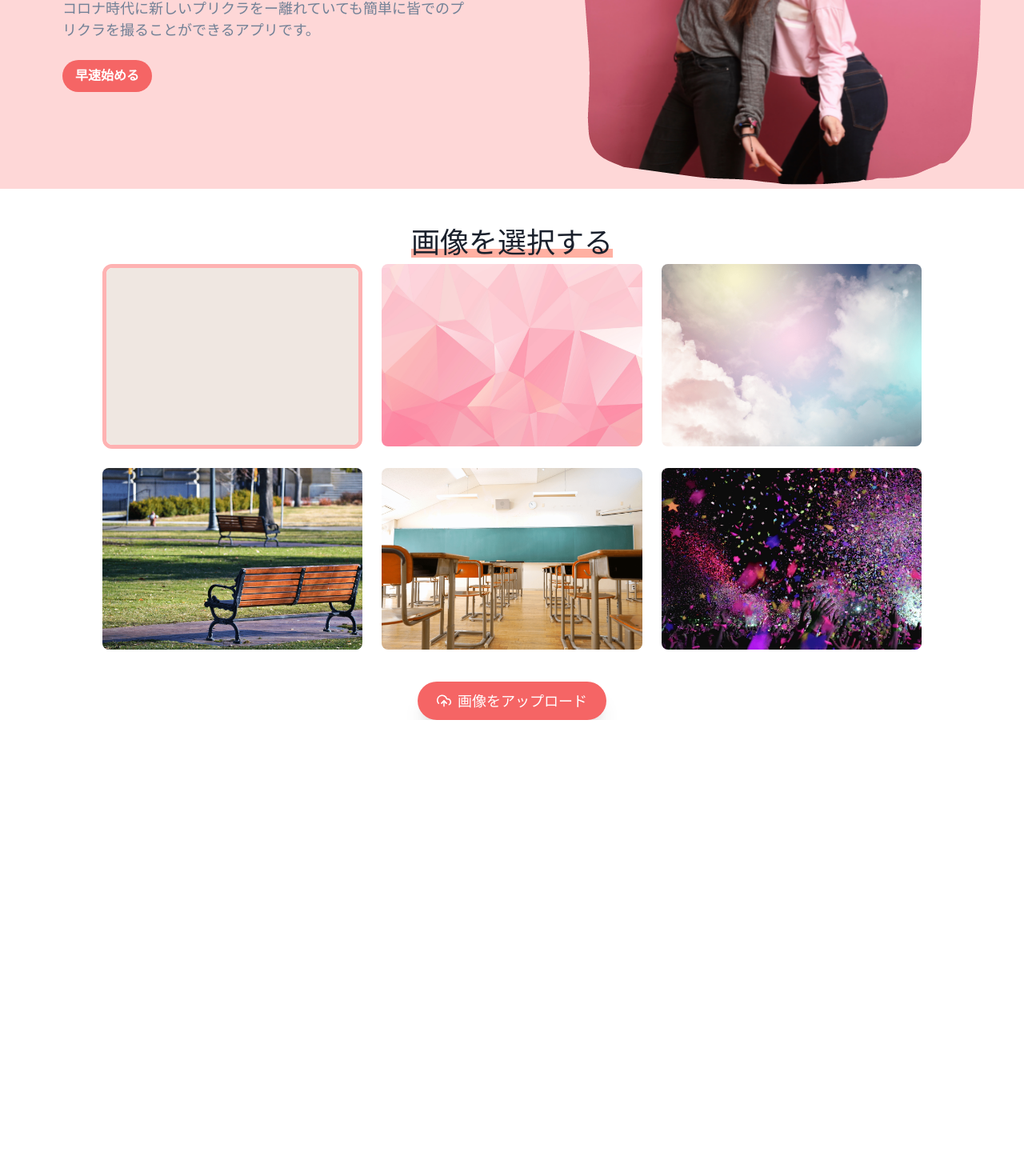
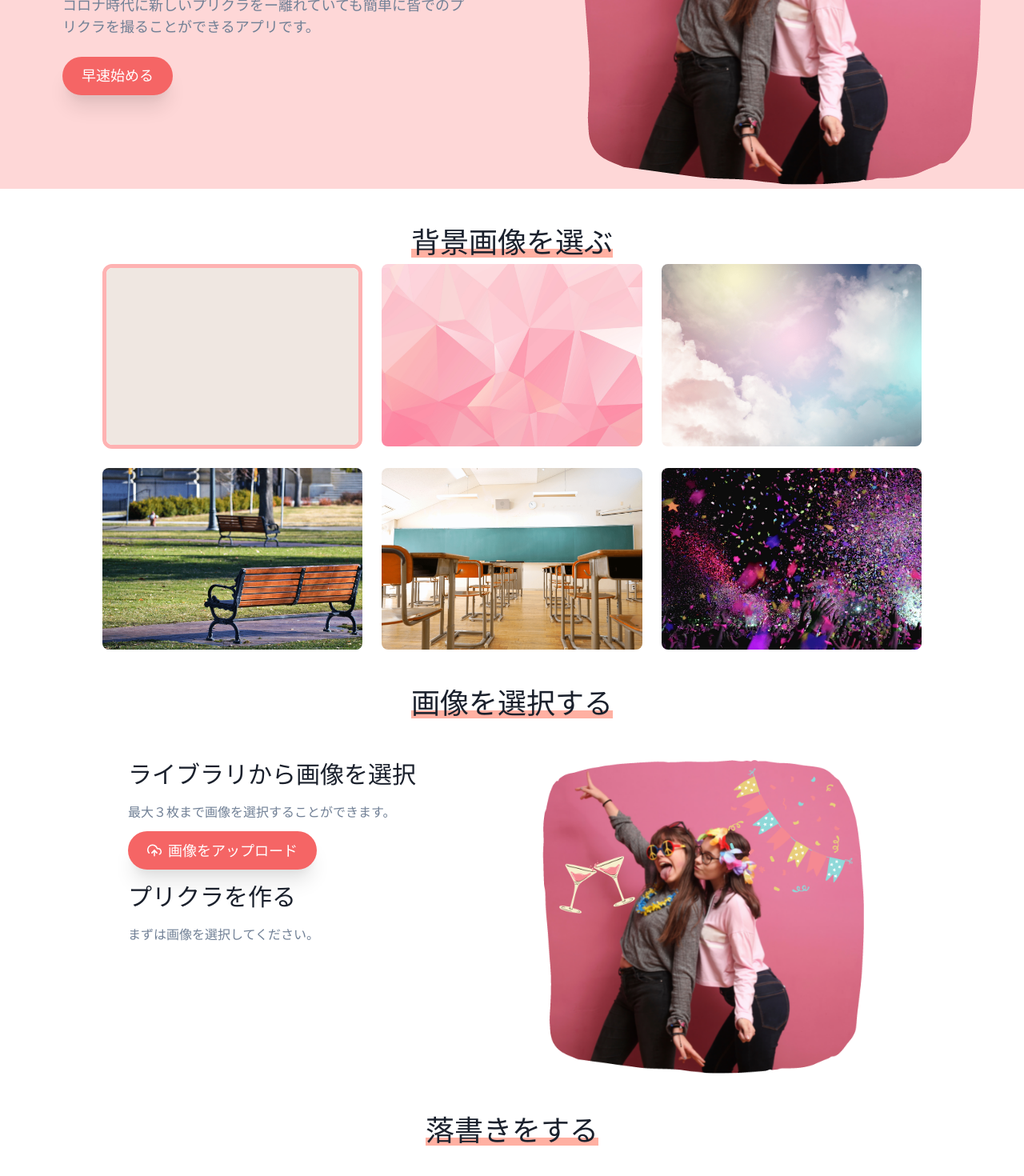
Before and after one commit to yuikoito/online-purikura, a Next.js app: page / in a window 1280 px wide. Shown: the part 264-1734 px from the top of the page at 80% size. Before the commit the page ends 1164 px from the top, so only its background shows below. Built offline with nearby package versions, Linux system fonts and the light colour scheme.

Commit message:
feat: add ogp and etc

```diff
--- a/components/Hero.tsx
+++ b/components/Hero.tsx
@@ -8,9 +8,18 @@ import {
   useBreakpointValue,
 } from "@chakra-ui/react";
 import useTranslate from "../hooks/useTranslate";
+import CommonButton from "./CommonButton";
+import smoothscroll from "smoothscroll-polyfill";
 
 export default function Hero() {
   const t = useTranslate();
+  const move = () => {
+    const elm = document.getElementById("start");
+    const content_position = elm.getBoundingClientRect();
+    const elemtop = content_position.top + window.pageYOffset;
+    smoothscroll.polyfill();
+    window.scroll({ top: elemtop, behavior: "smooth" });
+  };
   return (
     <Stack
       direction={{ base: "column-reverse", md: "row" }}
@@ -48,16 +57,7 @@ export default function Hero() {
             {t.description}
           </Text>
           <Stack direction={{ base: "column", md: "row" }}>
-            <Button
-              rounded={"full"}
-              bg={"red.400"}
-              color={"white"}
-              _hover={{
-                bg: "red.500",
-              }}
-            >
-              {t.start}
-            </Button>
+            <CommonButton onClick={move}> {t.start}</CommonButton>
           </Stack>
         </Stack>
       </Flex>
--- a/locales/en.ts
+++ b/locales/en.ts
@@ -4,7 +4,12 @@ export const EnTexts = {
   description:
     "New Photo Booth for the Corona Era - This app makes it easy to take Purikura with everyone, even if they are far away.",
   start: "Try Now",
+  selectBackground: "Select a background",
   selectPhoto: "Select a photo",
   uploadPicture: "Upload",
   selectPhotoFromLibrary: "Select an picture from the library.",
+  max3photos: "You can select maximum 3 pictures.",
+  addPaint: "Painting",
+  selectPhotoFirst: "Please select an picture first.",
+  changeImage: "Get a group photo.",
 };
--- a/locales/ja.ts
+++ b/locales/ja.ts
@@ -4,7 +4,12 @@ export const JaTexts = {
   description:
     "コロナ時代に新しいプリクラをー離れていても簡単に皆でのプリクラを撮ることができるアプリです。",
   start: "早速始める",
+  selectBackground: "背景画像を選ぶ",
   selectPhoto: "画像を選択する",
   uploadPicture: "画像をアップロード",
-  selectPhotoFromLibrary: "Select an picture from the library.",
+  selectPhotoFromLibrary: "ライブラリから画像を選択",
+  max3photos: "最大３枚まで画像を選択することができます。",
+  addPaint: "落書きをする",
+  selectPhotoFirst: "まずは画像を選択してください。",
+  changeImage: "プリクラを作る",
 };
--- a/package.json
+++ b/package.json
@@ -11,11 +11,13 @@
     "@chakra-ui/react": "^1.7.2",
     "@emotion/react": "^11.7.0",
     "@emotion/styled": "^11.6.0",
+    "canvas": "2.6.1",
     "framer-motion": "^5.3.3",
     "next": "12.0.4",
     "react": "17.0.2",
     "react-dom": "17.0.2",
-    "react-icons": "^4.3.1"
+    "react-icons": "^4.3.1",
+    "smoothscroll-polyfill": "^0.4.4"
   },
   "devDependencies": {
     "@types/react": "^17.0.37",
--- a/pages/api/hello.js
+++ /dev/null
@@ -1,5 +0,0 @@
-// Next.js API route support: https://nextjs.org/docs/api-routes/introduction
-
-export default function handler(req, res) {
-  res.status(200).json({ name: 'John Doe' })
-}
--- /dev/null
+++ b/pages/api/ogp.ts
@@ -0,0 +1,91 @@
+import { Canvas, createCanvas, registerFont, loadImage } from "canvas";
+import { NextApiRequest, NextApiResponse } from "next";
+import path from "path";
+import { EnTexts } from "../../locales/en";
+import { JaTexts } from "../../locales/ja";
+
+interface SeparatedText {
+  line: string;
+  remaining: string;
+}
+
+const createTextLine = (canvas: Canvas, text: string): SeparatedText => {
+  const context = canvas.getContext("2d");
+  const MAX_WIDTH = 450 as const;
+  for (let i = 0; i < text.length; i += 1) {
+    const line = text.substring(0, i + 1);
+
+    if (context.measureText(line).width > MAX_WIDTH) {
+      return {
+        line,
+        remaining: text.substring(i + 1),
+      };
+    }
+  }
+
+  return {
+    line: text,
+    remaining: "",
+  };
+};
+
+const createTextLines = (canvas: Canvas, text: string): string[] => {
+  const lines: string[] = [];
+  let currentText = text;
+
+  while (currentText !== "") {
+    const separatedText = createTextLine(canvas, currentText);
+    lines.push(separatedText.line);
+    currentText = separatedText.remaining;
+  }
+  return lines;
+};
+
+const createOgp = async (
+  req: NextApiRequest,
+  res: NextApiResponse
+): Promise<void> => {
+  const { la, model, uuid } = req.query;
+  const t = la === "ja" ? JaTexts : EnTexts;
+  const WIDTH = 1200 as const;
+  const HEIGHT = 630 as const;
+  const DX = 0 as const;
+  const DY = 0 as const;
+  const canvas = createCanvas(WIDTH, HEIGHT);
+  const drawText = "ここににゅうりょくしたい文字を入れます";
+
+  const ctx = canvas.getContext("2d");
+  registerFont(path.resolve("./fonts/NotoSansJP-Regular.otf"), {
+    family: "Noto",
+  });
+
+  ctx.fillStyle = "#fff";
+  ctx.fillRect(DX, DY, WIDTH, HEIGHT);
+
+  const image = `${process.env.NEXT_PUBLIC_OGP_ENDPOINT}/${uuid}.png`;
+  const backgroundImage = await loadImage(image);
+  ctx.drawImage(backgroundImage, 0, 0, HEIGHT, HEIGHT);
+
+  ctx.fillStyle = "#000";
+  ctx.font = "100px ipagp";
+  ctx.textAlign = "center";
+  ctx.textBaseline = "middle";
+  const lines = createTextLines(canvas, drawText ?? "undefined");
+  lines.forEach((line, index) => {
+    const y = 314 + 95 * (index - (lines.length - 1) / 2);
+    ctx.fillText(line, (WIDTH * 3) / 4, y);
+  });
+
+  ctx.font = "35px ipagp";
+  ctx.fillText("#オンライン塗り絵", 1050, 550);
+
+  const buffer = canvas.toBuffer();
+
+  res.writeHead(200, {
+    "Content-Type": "image/png",
+    "Content-Length": buffer.length,
+  });
+  res.end(buffer, "binary");
+};
+
+export default createOgp;
--- a/pages/index.tsx
+++ b/pages/index.tsx
@@ -5,11 +5,14 @@ import {
   Grid,
   Box,
   Image,
+  Flex,
+  Text,
 } from "@chakra-ui/react";
 import Hero from "../components/Hero";
 import Tite from "../components/Title";
 import CommonButton from "../components/CommonButton";
 import { FiUploadCloud } from "react-icons/fi";
+import { MdOutlineChangeCircle } from "react-icons/md";
 import useTranlate from "../hooks/useTranslate";
 import { useState, useRef } from "react";
 import resizeImage from "../libs/resizeImage";
@@ -21,6 +24,7 @@ export default function Home() {
   const [base64array, setBase64array] = useState<string[]>([]);
   const [background, setBackground] = useState<number>(1);
   const inputImageRef = useRef<HTMLInputElement>(null);
+  const [changedImage, setChangedImage] = useState<string>();
 
   const handleFile = async (e: React.ChangeEvent<HTMLInputElement>) => {
     for (let i = 0; i < e.target.files.length; i++) {
@@ -40,12 +44,15 @@ export default function Home() {
   const selectBackground = (id: number) => {
     setBackground(id);
   };
+  const changeImage = () => {
+    console.log(background, base64array);
+  };
 
   return (
     <>
       <Hero />
       <Center>
-        <Tite>{t.selectPhoto}</Tite>
+        <Tite id={"start"}>{t.selectBackground}</Tite>
       </Center>
       <Center>
         <Grid templateColumns="repeat(3, 1fr)" gap={6} maxW={"5xl"}>
@@ -69,7 +76,18 @@ export default function Home() {
           })}
         </Grid>
       </Center>
-      <Center mt={10}>
+      <Center>
+        <Tite>{t.selectPhoto}</Tite>
+      </Center>
+      <Center>
+        <Flex mt={10} maxW={"5xl"} justifyContent={"space-between"}>
+          <Box w={"40%"}>
+            <Text fontSize={{ base: "2xl", lg: "3xl" }}>
+              {t.selectPhotoFromLibrary}
+            </Text>
+            <Text my={"3"} color={"gray.500"}>
+              {t.max3photos}
+            </Text>
             <CommonButton
               leftIcon={<Icon as={FiUploadCloud} />}
               onClick={uploadImage}
@@ -86,13 +104,44 @@ export default function Home() {
                 />
               </VisuallyHidden>
             </CommonButton>
-      </Center>
-      <Center>
-        <Grid templateColumns="repeat(3, 1fr)" gap={6} maxW={"5xl"}>
+            <Text fontSize={{ base: "2xl", lg: "3xl" }} my={"3"}>
+              {t.changeImage}
+            </Text>
+            {changedImage ? (
+              <CommonButton
+                leftIcon={<Icon as={MdOutlineChangeCircle} />}
+                onClick={changeImage}
+              >
+                {t.changeImage}
+              </CommonButton>
+            ) : (
+              <Text my={"3"} color={"gray.500"}>
+                {t.selectPhotoFirst}
+              </Text>
+            )}
+          </Box>
+          {images.length === 0 ? (
+            <Box w={"50%"}>
+              <Image src={"/images/hero.png"} alt={`default_image`} />
+            </Box>
+          ) : (
+            <Grid templateColumns="repeat(3, 1fr)" gap={6} w={"60%"}>
               {images.map((image, index) => {
                 return <Image src={image} key={index} alt={`${index}_image`} />;
               })}
             </Grid>
+          )}
+        </Flex>
+      </Center>
+      <Center>
+        <Tite>{t.addPaint}</Tite>
+      </Center>
+      <Center>
+        <Flex mt={10} maxW={"5xl"} justifyContent={"space-between"}>
+          <Box w={"60%"}>
+            <canvas></canvas>
+          </Box>
+        </Flex>
       </Center>
     </>
   );
```
Also changed, not shown: 2 other files (tests, documents, lock files or other folders). Lines whose indentation alone changed are shown as unchanged.
